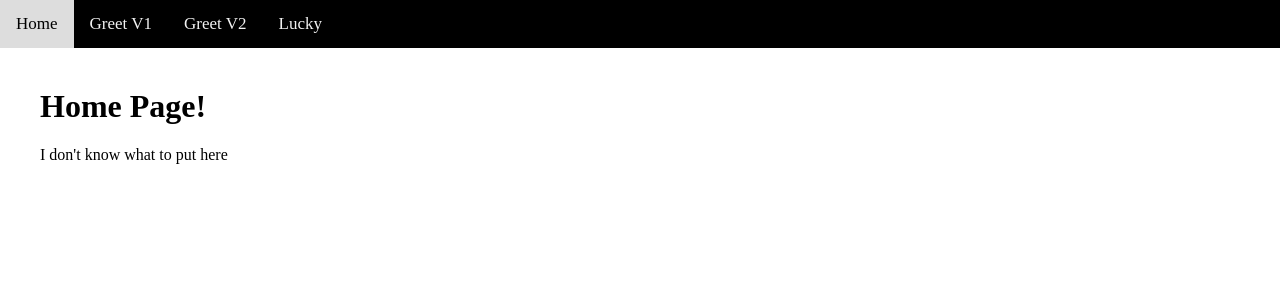
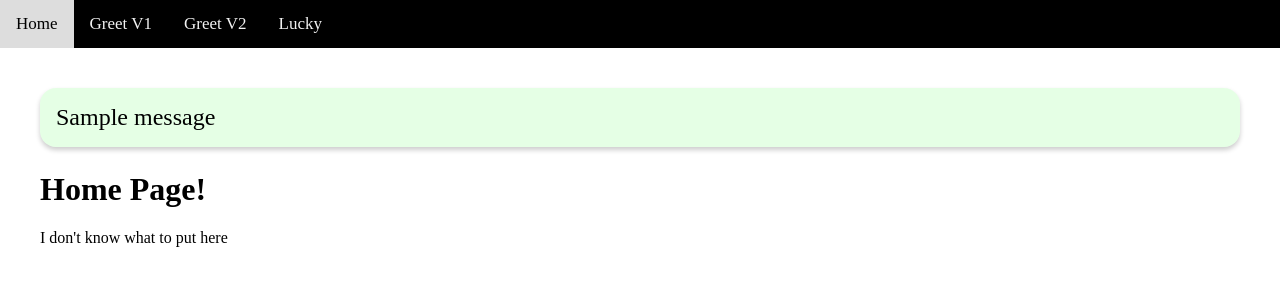
Before and after one commit to upluke/Flask_Demo, a Flask app: page / in a window 1280 px wide. Shown: the top 308 px of the page. Run offline with Flask 2, Linux system fonts and the light colour scheme; one stand-in notice (Sample message) is shown.

Commit message:
flash message categories

```diff
--- a/app.py
+++ b/app.py
@@ -65,7 +65,8 @@ def redirect_to_home():
 
 
 # fake DB
-MOVIES = ['Amadeus', 'Chicken Run', 'Dances With Wolves']
+# we only want to allow a user to add a movie that is unique, sets automatically enforce that.
+MOVIES = {'Amadeus', 'Chicken Run', 'Dances With Wolves'}
 
 # sent a GET reqeust to /movies, and this responds with the list of movies,as well as the form (movies.html)
 
@@ -83,17 +84,23 @@ def show_all_movies():
 @app.route('/movies/new', methods=["POST"])
 def add_movie():
     title = request.form['title']
-    # Add to pretend DB
-    MOVIES.append(title)
     # Message Flashing
     # provide feedback to a user at whatever the next page is that they encounter,
     # so not permanent messages that we want to actually embed in the HTML,
     # but something that will only last for one-page load.
     # Flask will remove that msg after the user has seen it.
-
-    flash("Created Your Movie!")
+    if title in MOVIES:
+        flash('Movie Already Exists!', 'error')
+    else:
+        # Add to pretend DB
+        MOVIES.add(title)
+        # pass a category through, all we do is add in a second argument
+        # * inorder to access those categories, we need to add (with_categories=true)
+        # as a parameter to get_flash_messages ("base.html")
+        # we will use that category to style our actual content
+        flash("Created Your Movie!", 'success')
     # We could have multiple flashes
-    flash("Good choice!!")
+        flash("Good choice!!")
     # If we want to use the same template (bellow), render the same list of template the form post reqeust will be
     # resent when we refresh, becuase it's a post route it responded with a template
 #    return render_template('movies.html', movies=MOVIES)
@@ -274,4 +281,4 @@ def toy_detail(toy):
 
     return f"<h1>{toy}</h1>Color: {color}"
 
-# finished movies-postdemo
+# finished f message categoreis
--- a/static/app.css
+++ b/static/app.css
@@ -22,3 +22,16 @@ body {
   background-color: #ddd;
   color: black;
 }
+.messages p {
+  padding: 1rem;
+  font-size: 1.5rem;
+  border-radius: 1rem;
+  box-shadow: 0 3px 5px rgba(0, 0, 0, 0.2);
+}
+
+.messages .success {
+  background-color: rgba(0, 255, 0, 0.1);
+}
+.messages .error {
+  background-color: rgba(255, 0, 0, 0.1);
+}
--- a/templates/base.html
+++ b/templates/base.html
@@ -14,9 +14,22 @@
         <a href="/form">Greet V1</a>
         <a href="/form-2">Greet V2</a>
         <a href="/lucky">Lucky</a>
+    </nav>
 
-    </nav>
     <main id="content">
+        <!-- 'with' allows us to make a variable -->
+        {% with messages=get_flashed_messages(with_categories=true) %}
+        <!-- check to see if there's anything in get_flashed_messages, and make sure our flash
+        message content won't show up needlessly, it's only on the page if we actually have messages to show   -->
+        {% if messages %}
+        <section class="messages">
+            <!-- Message Flashing -->
+            {% for category, msg in messages %}
+            <p class="{{category}}">{{ msg }}</p>
+            {% endfor %}
+        </section>
+        {% endif %}
+        {% endwith %}
         {% block content %} {% endblock %}
     </main>
 
```
Also changed, not shown: templates/movies.html (+6 -4 lines).
